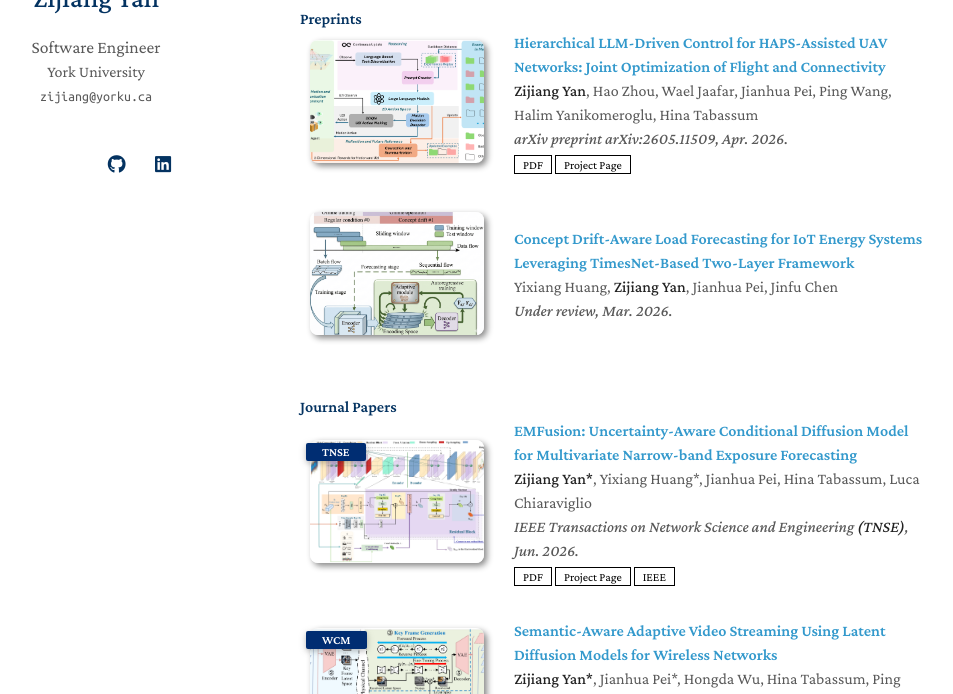
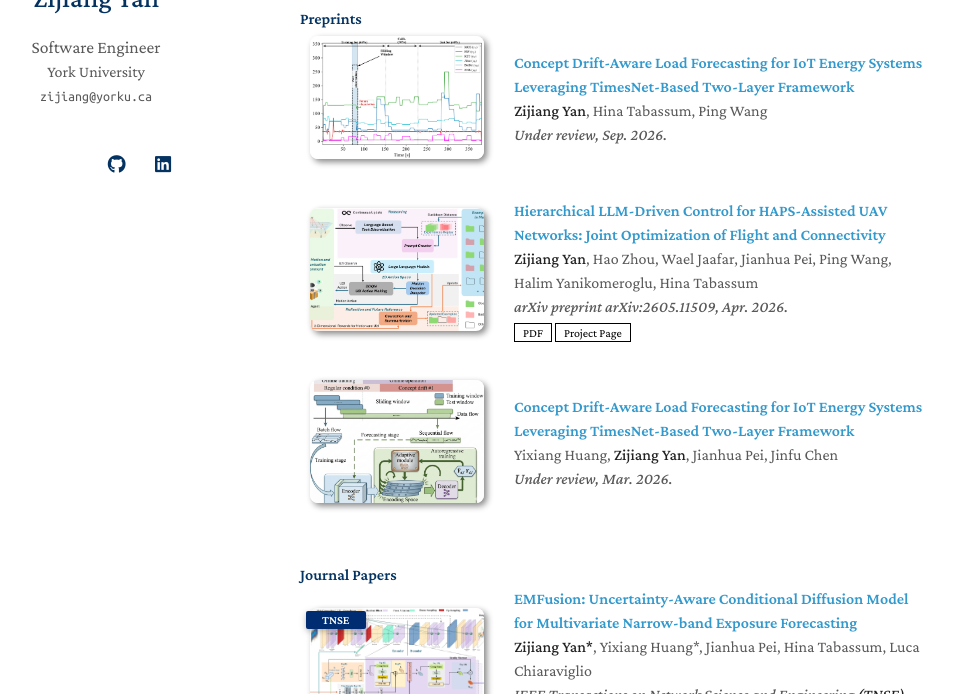
Before and after one commit to zijiang-yan/zijiang-yan.github.io, a Jekyll site: the page built from index.md, in a window 1280 px wide and 900 px high, scrolled down 1304 px, cut to the strip 206-900 px from the top of the window. Shown: the whole strip, without its empty margins (180-1133 px from the left). Built offline with Jekyll 4.4.1, drawn with Linux system fonts in a browser that asks for light colours; a style sheet for code colours, icons or effects is not loaded; our own code applies the rules of GitHub Pages for plain Markdown files.

Commit message:
update 260922

```diff
--- a/_data/publications.yml
+++ b/_data/publications.yml
@@ -1,4 +1,11 @@
 preprints:
+
+  - title: "Concept Drift-Aware Load Forecasting for IoT Energy Systems Leveraging TimesNet-Based Two-Layer Framework"
+    authors:  <strong>Zijiang Yan</strong>, Hina Tabassum, Ping Wang
+    # conference_short: Under Review
+    conference: Under review, Sep. 2026.
+    # pdf:
+    image: ./assets/img/publications/icassp27.png
 
   - title: "Hierarchical LLM-Driven Control for HAPS-Assisted UAV Networks: Joint Optimization of Flight and Connectivity"
     authors: <strong>Zijiang Yan</strong>, Hao Zhou, Wael Jaafar, Jianhua Pei, Ping Wang, Halim Yanikomeroglu, Hina Tabassum
```
Also changed, not shown: assets/img/publications/icassp27.png (added).
